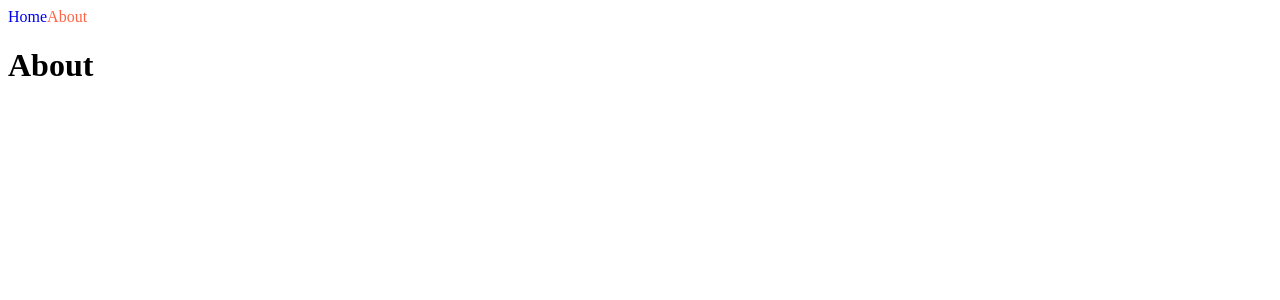
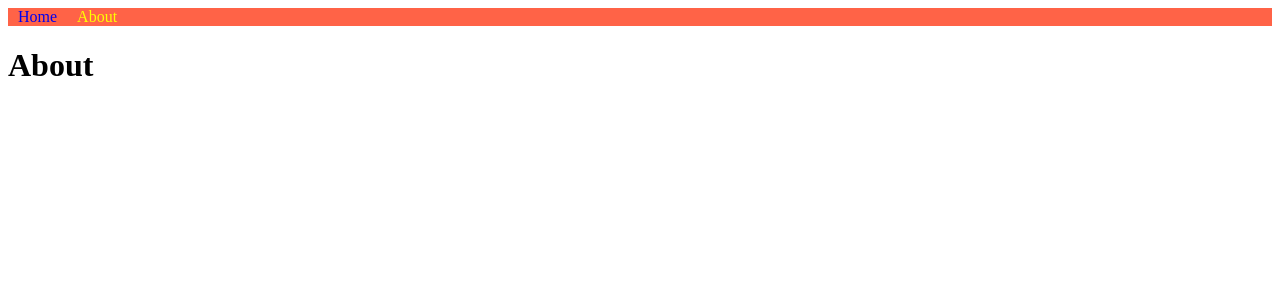
Before and after one commit to Jin959/next-practice, a Next.js app: page /about in a window 1280 px wide. Shown: the top 300 px of the page. Built offline with nearby package versions, Linux system fonts and the light colour scheme.

Commit message:
overview: Styled JSX

```diff
--- a/components/NavBar.module.css
+++ /dev/null
@@ -1,7 +0,0 @@
-.link {
-    text-decoration: none;
-}
-
-.active {
-  color: tomato;
-}
--- a/components/NavBar.tsx
+++ b/components/NavBar.tsx
@@ -1,29 +1,32 @@
 import Link from "next/link";
 import { useRouter } from "next/router";
-import styles from "./NavBar.module.css";
 
 export default function NavBar() {
   const router = useRouter();
 
   return (
     <nav>
-      <Link
-        href="/"
-        className={`${styles.link} ${
-          router.pathname === "/" ? styles.active : ""
-        }`}
-      >
+      <Link href="/" className={router.pathname === "/" ? "active" : ""}>
         Home
       </Link>
       <Link
         href="/about"
-        className={[
-          styles.link,
-          router.pathname === "/about" ? styles.active : ""
-        ].join(" ")}
+        className={router.pathname === "/about" ? "active" : ""}
       >
         About
       </Link>
+      <style jsx global>{`
+        a {
+          padding: 10px;
+          text-decoration: none;
+        }
+        .active {
+          color: yellow;
+        }
+        nav {
+          background-color: tomato;
+        }
+      `}</style>
     </nav>
   );
 }
--- a/pages/index.tsx
+++ b/pages/index.tsx
@@ -5,6 +5,11 @@ export default function Home() {
     <div>
       <NavBar />
       <h1>HI!</h1>
+      <style jsx>{`
+        a {
+          background-color: white;
+        }
+      `}</style>
     </div>
   );
 }
```
Also changed, not shown: 1 other file (tests, documents, lock files or other folders).
